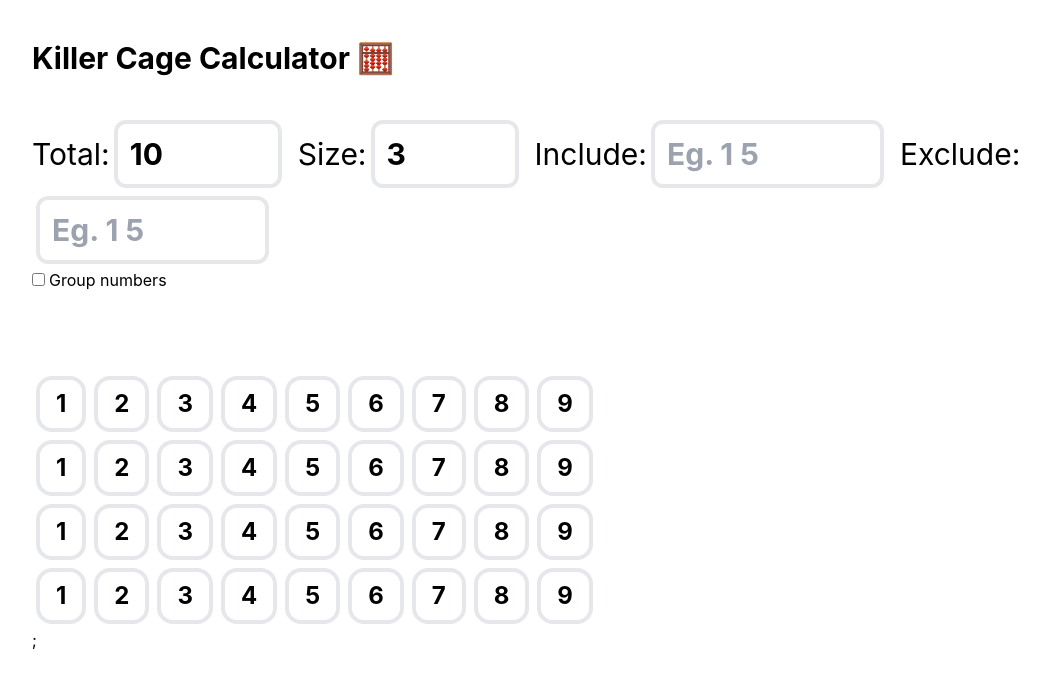
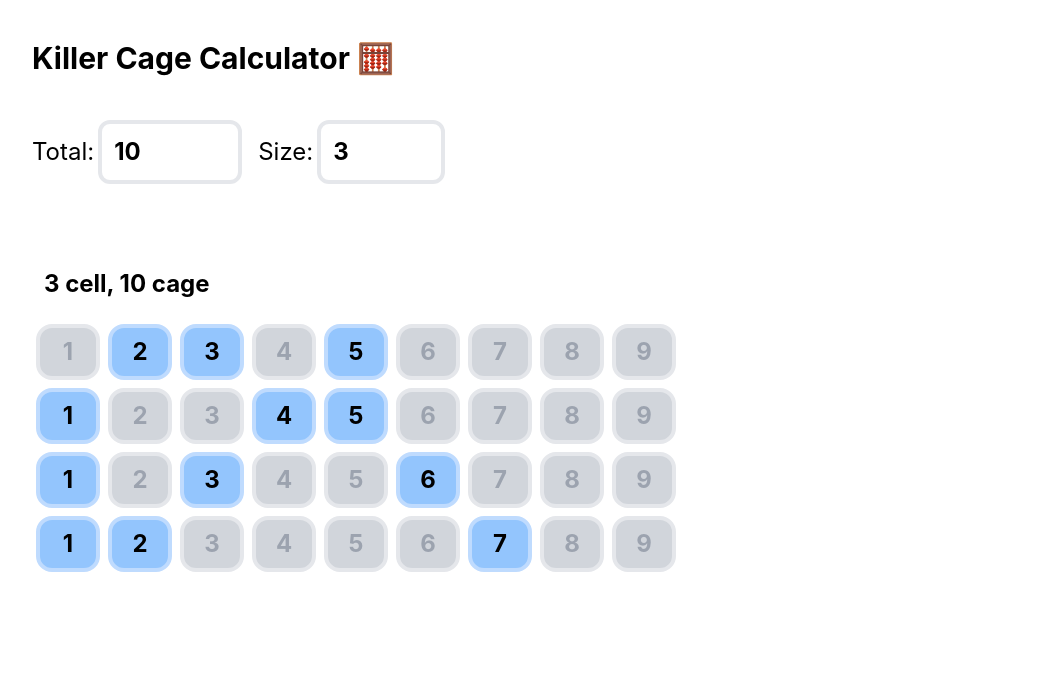
Before and after one commit to navitronic/killer-cages, a React (Create React App) app: page / in a window 1280 px wide. Shown: the top 688 px of the page, without its empty margins (8-1057 px from the left). Built offline with nearby package versions, Linux system fonts and the light colour scheme.

Commit message:
Do some serious simplification

```diff
--- a/src/App.css
+++ /dev/null
@@ -1,3 +0,0 @@
-.App {
-  margin: 10px;
-}
--- a/src/App.tsx
+++ b/src/App.tsx
@@ -1,46 +1,25 @@
-import React, { ChangeEvent, HTMLProps, useContext, useState } from 'react';
-import { DisplayOptions, DisplayOptionsContext } from './context/DisplayOptionsContext';
-import Combination from './ui/Combination';
-import { AppContext, AppStateContext } from './context/AppStateContext';
-import { numStrToArr } from './utils';
-
-export function OuterApp() {
-  const AppState: AppContext = useContext(AppStateContext);
-
-  const { definitions } = AppState.appState;
-
-  return (
-    <>
-      {definitions.map((d, i) => (
-        <InnerApp key={`definition-${i}`} />
-      ))}
-    </>
-  );
-}
+import React, { HTMLProps, useState } from 'react';
+import Cage from './ui/Cage';
 
 function Input(props: HTMLProps<HTMLInputElement>) {
-  const handleFocus = (e: React.FocusEvent<HTMLInputElement>) => {
-    e.target.select();
-  };
-
-  return <input className="border-4 p-3 m-1 mr-4 rounded-xl font-bold" onFocus={handleFocus} {...props} />;
+  return (
+    <input
+      className="border-4 p-3 m-1 mr-4 rounded-xl font-bold"
+      onFocus={(e: React.FocusEvent<HTMLInputElement>) => {
+        e.target.select();
+      }}
+      {...props}
+    />
+  );
 }
 
 export function InnerApp() {
   const [total, setTotal] = useState<number>(10);
   const [size, setSize] = useState<number>(3);
-  const [incStr, setIncStr] = useState<string>('');
-  const [excStr, setExcStr] = useState<string>('');
-
-  const displayOptions: DisplayOptions = useContext(DisplayOptionsContext);
-
-  const handleCheckboxChange = (e: ChangeEvent<HTMLInputElement>) => {
-    displayOptions.setGroupNum(e.target.checked);
-  };
 
   return (
     <div className="auto px-10 my-10">
-      <div className="text-3xl mb-20">
+      <div className="text-2xl mb-20">
         <div>
           <label>
             Total:
@@ -50,23 +29,9 @@ export function InnerApp() {
             Size:
             <Input type="number" max={9} min={1} name={'size'} value={size.toString() ?? ''} onChange={(e: React.ChangeEvent<HTMLInputElement>) => setSize(Number(e.target.value))} />
           </label>
-          <label>
-            Include:
-            <Input size={6} type="text" name={'inclusions'} value={incStr ?? ''} onChange={(e: React.ChangeEvent<HTMLInputElement>) => setIncStr(e.target.value)} placeholder="Eg. 1 5" />
-          </label>
-          <label>
-            Exclude:
-            <Input size={6} type="text" name={'exclusions'} value={excStr ?? ''} onChange={(e: React.ChangeEvent<HTMLInputElement>) => setExcStr(e.target.value)} placeholder="Eg. 1 5" />
-          </label>
-        </div>
-        <div className="text-base">
-          <label>
-            <input type="checkbox" checked={displayOptions.groupNum} onChange={handleCheckboxChange} className="mr-1" />
-            Group numbers
-          </label>
         </div>
       </div>
-      <Combination group={displayOptions.groupNum} total={total} size={size} inclusions={numStrToArr(incStr)} exclusions={numStrToArr(excStr)} />;
+      <Cage total={total} size={size} />
     </div>
   );
 }
--- a/src/context/AppStateContext.tsx
+++ /dev/null
@@ -1,25 +0,0 @@
-import { createContext } from 'react';
-
-interface CageDefinition {
-  total: number;
-  size: number;
-  inclusions: number[];
-  exclusions: number[];
-}
-
-export interface AppState {
-  definitions: CageDefinition[];
-}
-
-export interface AppContext {
-  appState: AppState;
-
-  setAppState(value: AppState): void;
-}
-
-export const AppStateContext = createContext<AppContext>({
-  appState: {
-    definitions: [],
-  },
-  setAppState: (value: AppState) => {},
-});
--- a/src/context/DisplayOptionsContext.tsx
+++ /dev/null
@@ -1,12 +0,0 @@
-import { createContext } from 'react';
-
-export interface DisplayOptions {
-  groupNum: boolean;
-
-  setGroupNum(value: boolean): void;
-}
-
-export const DisplayOptionsContext = createContext<DisplayOptions>({
-  groupNum: false,
-  setGroupNum: (value: boolean) => {},
-});
--- a/src/index.tsx
+++ b/src/index.tsx
@@ -1,45 +1,17 @@
 import React, { useState } from 'react';
 import ReactDOM from 'react-dom/client';
 import './index.css';
-import { OuterApp } from './App';
+import { InnerApp } from './App';
 import reportWebVitals from './reportWebVitals';
-import { DisplayOptionsContext } from './context/DisplayOptionsContext';
-import { AppState, AppStateContext } from './context/AppStateContext';
 
 const root = ReactDOM.createRoot(document.getElementById('root') as HTMLElement);
 
-interface AppProps {
-  children: React.ReactNode;
-}
-
-const App = ({ children }: AppProps) => {
-  const [groupNum, setGroupNum] = useState<boolean>(false);
-  const [appState, setAppState] = useState<AppState>({
-    definitions: [
-      {
-        total: 15,
-        size: 4,
-        inclusions: [],
-        exclusions: [],
-      },
-    ],
-  });
-
-  return (
-    <DisplayOptionsContext.Provider value={{ groupNum: groupNum, setGroupNum: setGroupNum }}>
-      <AppStateContext.Provider value={{ appState, setAppState }}>{children}</AppStateContext.Provider>
-    </DisplayOptionsContext.Provider>
-  );
-};
-
 root.render(
   <React.StrictMode>
-    <App>
-      <div className="container mx-auto">
-        <h1 className="text-3xl font-bold my-10 px-10">Killer Cage Calculator 🧮</h1>
-        <OuterApp />
-      </div>
-    </App>
+    <div className="container mx-auto">
+      <h1 className="text-3xl font-bold my-10 px-10">Killer Cage Calculator 🧮</h1>
+      <InnerApp />
+    </div>
   </React.StrictMode>,
 );
 
--- /dev/null
+++ b/src/ui/Cage.tsx
@@ -0,0 +1,53 @@
+import React, { useEffect, useState } from 'react';
+import { range, validCombinations } from '../utils';
+import NumberTile from './NumberTile';
+
+interface CageProps {
+  total: number;
+  size: number;
+}
+
+function toggleIndex(indexes: number[], index: number): number[] {
+  const existingIndex = indexes.indexOf(index);
+
+  if (existingIndex > -1) {
+    indexes.splice(existingIndex, 1);
+  } else {
+    indexes.push(index);
+  }
+
+  return [...indexes];
+}
+
+export default function Cage({ total, size }: CageProps) {
+  const combinations = validCombinations(total, size);
+
+  const [excludedIndexes, setExcludedIndexes] = useState<number[]>([]);
+
+  useEffect(() => {
+    setExcludedIndexes([]);
+  }, [total, size]);
+
+  return (
+    <>
+      <h2 className="text-2xl font-bold my-5 px-3">
+        {size} cell, {total} cage
+      </h2>
+      <div>
+        {combinations.map((combination, i) => (
+          <div
+            className={excludedIndexes.indexOf(i) > -1 ? 'opacity-20' : ''}
+            key={`cage-option-${i}`}
+            onClick={() => {
+              setExcludedIndexes(toggleIndex(excludedIndexes, i));
+            }}
+          >
+            {range(1, 9).map((number, ii) => (
+              <NumberTile key={`option-${i}-${ii}`} num={number} isDisabled={!combination.includes(number)} />
+            ))}
+          </div>
+        ))}
+      </div>
+    </>
+  );
+}
--- a/src/ui/Combination.tsx
+++ /dev/null
@@ -1,48 +0,0 @@
-import { combinations, range } from '../utils';
-import React from 'react';
-import NumberTile from './NumberTile';
-
-interface CombinationProps {
-  total: number;
-  size: number;
-  inclusions: number[];
-  exclusions: number[];
-  group: boolean;
-}
-
-export default function Combination(props: CombinationProps) {
-  const { total, size, inclusions, exclusions, group } = props;
-
-  if (!group) {
-    return (
-      <div>
-        {combinations(total, size, inclusions, exclusions).map((combination, i) => (
-          <div key={`options-${i}`}>
-            {range(1, 9).map((number, ii) => (
-              <NumberTile key={`option-${i}-${ii}`} num={number} isDisabled={!combination.includes(number)} />
-            ))}
-          </div>
-        ))}
-      </div>
-    );
-  }
-
-  return (
-    <div>
-      {combinations(total, size, inclusions, exclusions).map((combination, i) => (
-        <div key={`options-${i}`}>
-          <div>
-            {combination.map((number, ii) => (
-              <NumberTile num={number} key={`option-${i}-${ii}`} />
-            ))}
-            {range(1, 9)
-              .filter((n) => !combination.includes(n))
-              .map((number, ii) => (
-                <NumberTile num={number} key={`option-${i}-${ii}`} isDisabled={true} />
-              ))}
-          </div>
-        </div>
-      ))}
-    </div>
-  );
-}
--- a/src/ui/NumberTile.tsx
+++ b/src/ui/NumberTile.tsx
@@ -5,11 +5,18 @@ interface NumberTileProps {
   isDisabled?: boolean;
 }
 
-const buttonClass = (color: string, textColor: string) => `text-center border-4 px-4 py-2 m-1 rounded-2xl font-bold text-2xl bg-${color}-300 border-${color}-200 text-${textColor}-400`;
+const buttonClass = (isDisabled: boolean) => {
+  let classNames = 'min-w-[64px] text-center border-4 px-4 py-2 m-1 rounded-2xl font-bold text-2xl';
 
-const NumberTile = ({ num, isDisabled }: NumberTileProps) => (
-  <button disabled={isDisabled} className={buttonClass(!isDisabled ? 'blue' : 'gray', !isDisabled ? 'black' : 'gray')}>
-    {num}
-  </button>
-);
+  if (isDisabled) {
+    classNames += ' bg-gray-300 border-gray-200 text-gray-400';
+  } else {
+    classNames += ' bg-blue-300 border-blue-200';
+  }
+
+  return classNames;
+};
+
+const NumberTile = ({ num, isDisabled }: NumberTileProps) => <button className={buttonClass(!!isDisabled)}>{num}</button>;
+
 export default NumberTile;
--- a/src/utils.ts
+++ b/src/utils.ts
@@ -28,14 +28,22 @@ function containsAllNumbers(arr1: number[], arr2: number[]): boolean {
   return arr2.every((num) => arr1.includes(num));
 }
 
+export function validCombinations(total: number, size: number) {
+  return killerCombinations.filter((arr) => arr.length === size && totalInArray(arr) === total);
+}
+
 export function combinations(total: number, size: number, inclusions: number[], exclusions: number[]) {
-  const validCombinations = killerCombinations.filter((n) => !containsAnyNumbers(n, exclusions)).filter((arr) => arr.length === size && totalInArray(arr) === total);
+  let combinations = validCombinations(total, size);
+
+  if (exclusions.length > 0) {
+    combinations = combinations.filter((n) => !containsAnyNumbers(n, exclusions));
+  }
 
   if (inclusions.length > 0) {
-    return validCombinations.filter((n) => containsAllNumbers(n, inclusions));
+    combinations = combinations.filter((n) => containsAllNumbers(n, inclusions));
   }
 
-  return validCombinations;
+  return combinations;
 }
 
 export function numStrToArr(excStr: string): number[] {
@@ -44,3 +52,15 @@ export function numStrToArr(excStr: string): number[] {
     .map((n) => Number(n))
     .filter((value) => value >= 1 && value <= 9);
 }
+
+export function ensureUniqueNumbers(arr: number[]): number[] {
+  const uniqueArray: number[] = [];
+
+  arr.forEach((num) => {
+    if (!uniqueArray.includes(num)) {
+      uniqueArray.push(num);
+    }
+  });
+
+  return uniqueArray;
+}
```
Also changed, not shown: src/combo.json (deleted), 2 other files (tests, documents, lock files or other folders).
